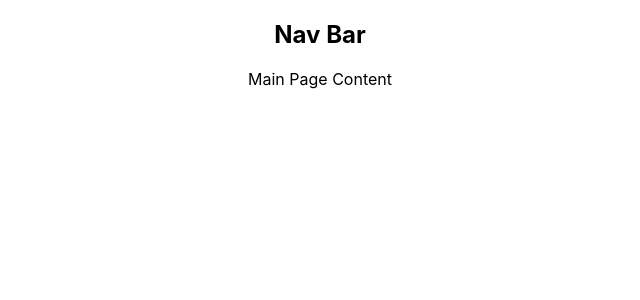
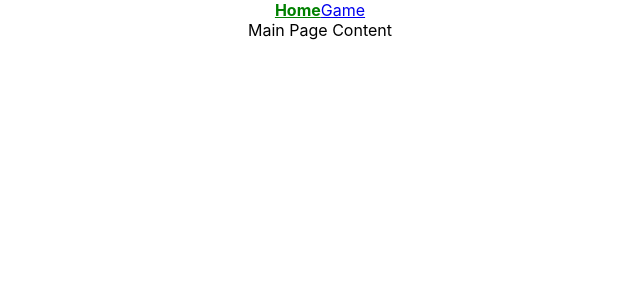
Before and after one commit to CBreakr/HockeySimulatorReact, a React (Create React App) app: page / in a window 1280 px wide. Shown: the top 300 px of the page, without its empty margins (320-960 px from the left). Built offline with nearby package versions, Linux system fonts and the light colour scheme.

Commit message:
added home and game to navbar

```diff
--- a/src/Components/MainNavBar.js
+++ b/src/Components/MainNavBar.js
@@ -1,14 +1,18 @@
 
 import React from "react";
 import { NavLink } from "react-router-dom";
+
+const style = {
+  color:"green",
+  fontWeight:"bold"
+};
 
 class MainNavBar extends React.Component {
   render(){
     return (
       <div>
-        <h2>
-          Nav Bar
-        </h2>
+        <NavLink exact to="/" activeStyle={style}>Home</NavLink>
+        <NavLink exact to="/game" activeStyle={style}>Game</NavLink>
       </div>
     );
   }
```
